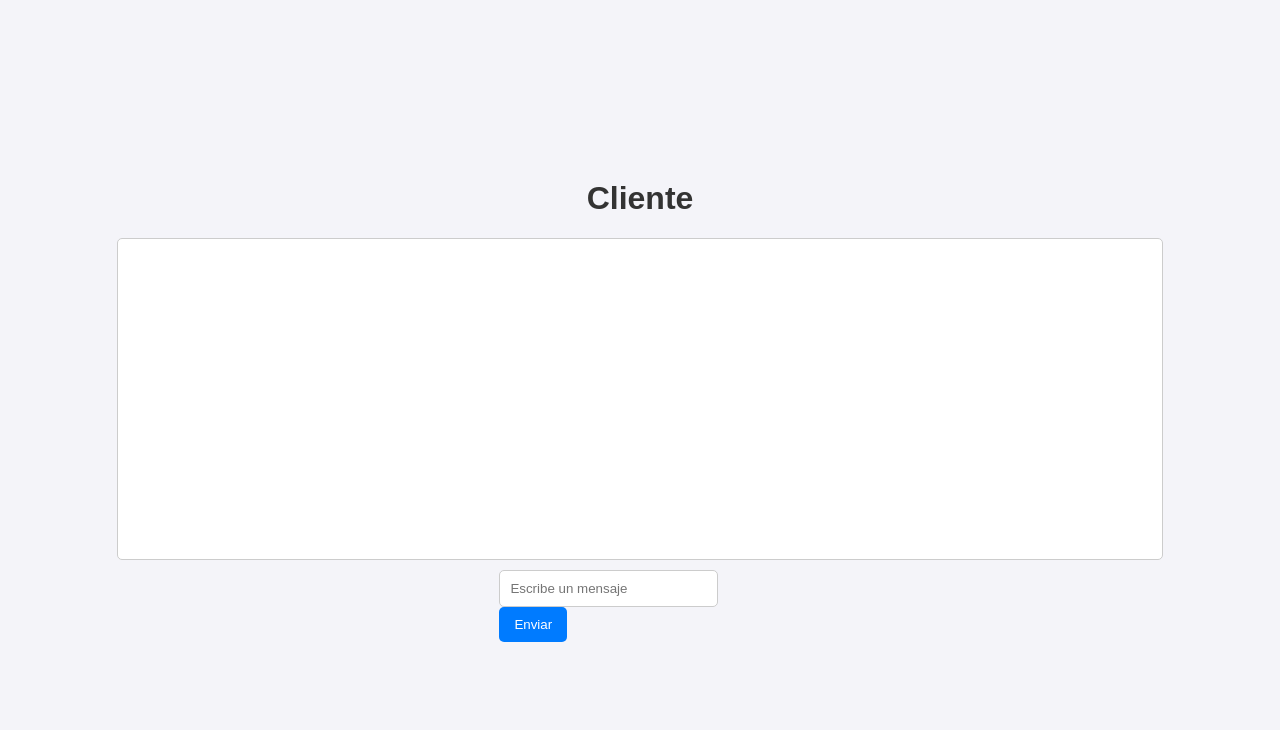
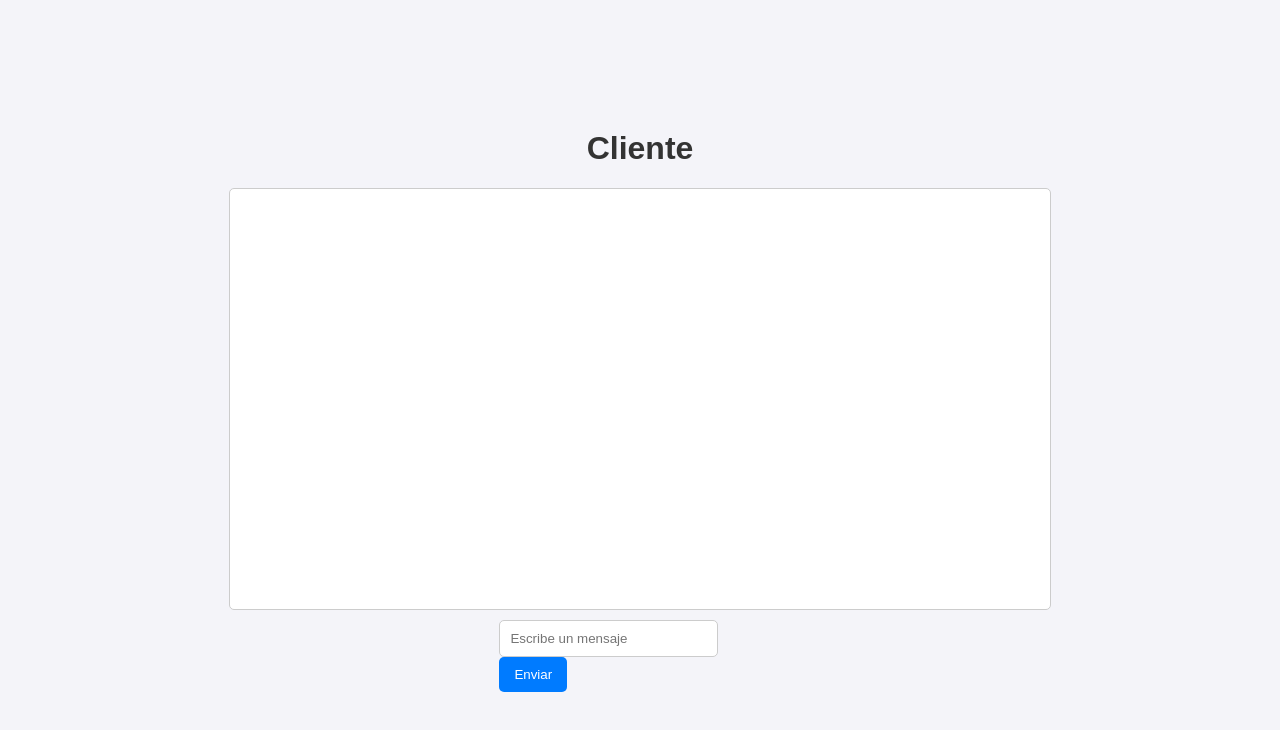
Before and after one commit to sergiovivart/adminChat, a website: page public/client/index.html in a window 1280 px wide. Drawn offline with nearby package versions, Linux system fonts and the light colour scheme; no server answers.

Commit message:
mejora a lso estilos

```diff
--- a/public/client/style.css
+++ b/public/client/style.css
@@ -15,8 +15,9 @@ h1 {
 }
 
 #messages {
-    width: 80%;
-    height: 300px;
+    width: 90%;
+    max-width: 800px;
+    height: 400px;
     border: 1px solid #ccc;
     border-radius: 5px;
     overflow-y: auto;
```
